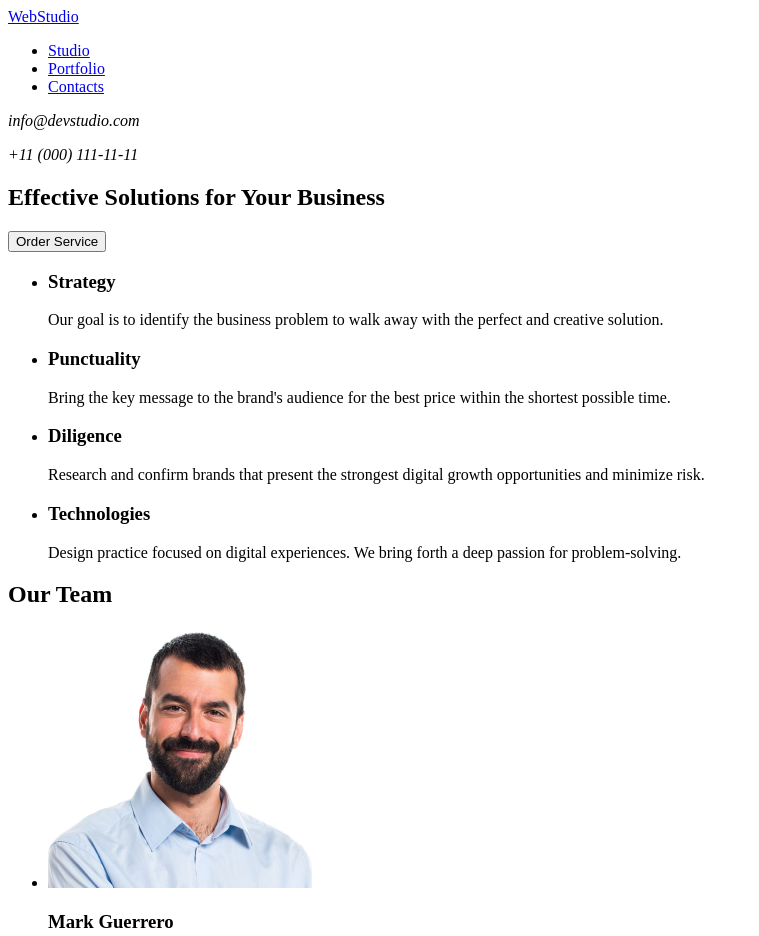
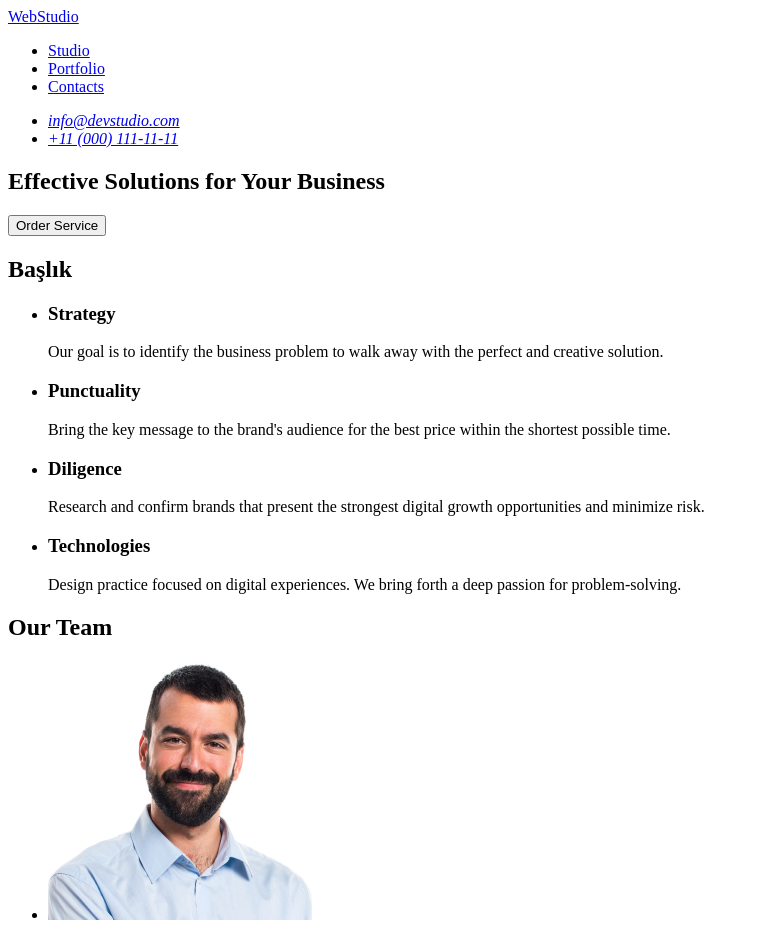
Before and after one commit to YunusOzkaya/goit-markup-hw-01, a plain HTML site: page index.html in a window 1280 px wide. Shown: the top 936 px of the page, without its empty margins (0-759 px from the left). Drawn offline with Linux system fonts and the light colour scheme.

Commit message:
Update index.html

```diff
--- a/index.html
+++ b/index.html
@@ -8,7 +8,7 @@
   <body>
     <header>
       <nav>
-        <a href="#">WebStudio</a>
+        <a href="./index.html">WebStudio</a>
         <ul>
            <li><a href="#">Studio</a></li>
            <li><a href="#">Portfolio</a></li>
@@ -16,16 +16,19 @@
         </ul>
       </nav>
       <address>
-        <p>info@devstudio.com</p>
-        <p>+11 (000) 111-11-11</p>
+        <ul>
+          <li><a href=”mailto:info@devstudio.com”>info@devstudio.com</a></li>
+          <li><a href="tel:+110001111111">+11 (000) 111-11-11</a></li>
+        </ul>
       </address>
     </header>
     <main>
       <section>
-        <h2>Effective Solutions for Your Business</h2>
+        <h1>Effective Solutions for Your Business</h1>
         <button type="button">Order Service</button>
       </section>
       <section>
+        <h2>Başlık</h2>
         <ul>
           <li>
             <h3>Strategy</h3>
@@ -84,7 +87,7 @@
       </section>
     </main>
     <footer>
-        <a href="#">WebStudio</a>
+        <a href=".index.html">WebStudio</a>
         <p>Increase the flow of customers and sales for your business with digital marketing & growth solutions.</p>
     </footer>
   </body>
```
